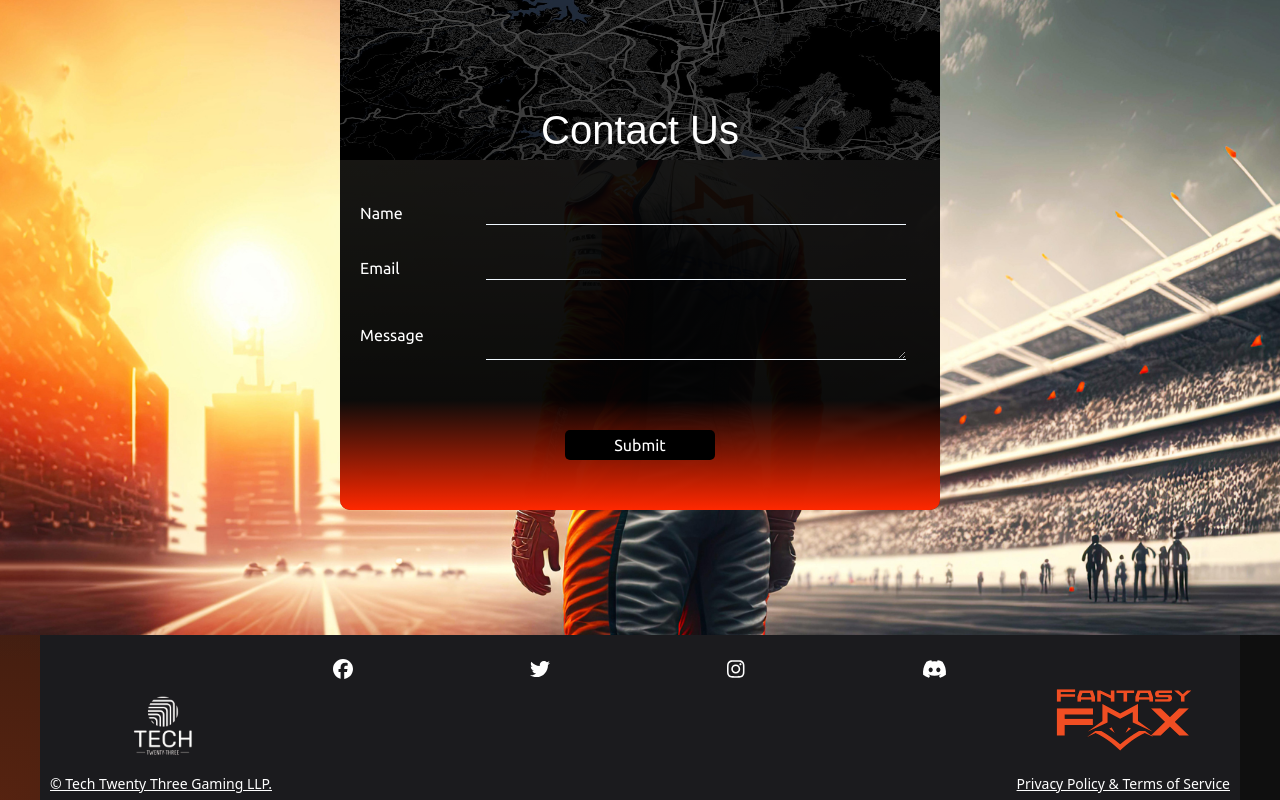
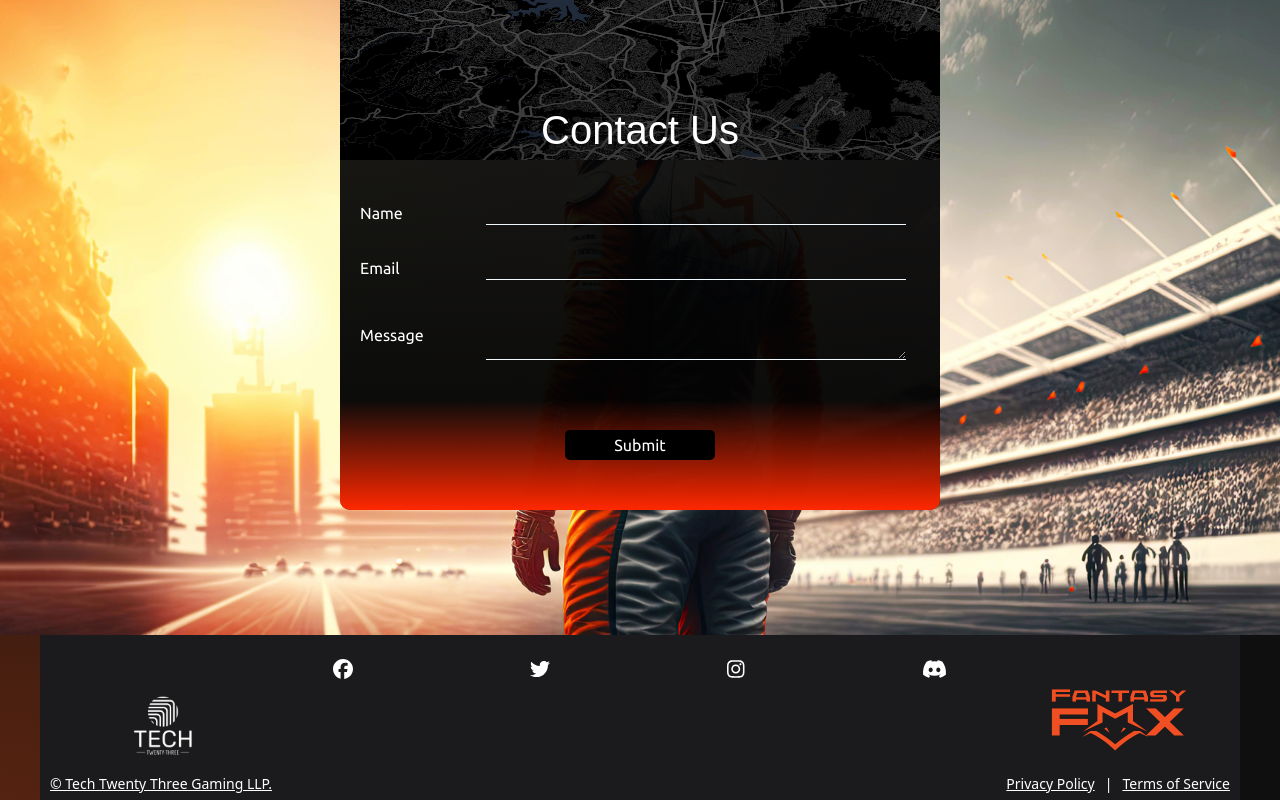
Before and after one commit to slycadelic/fantasy-fox-landing-page, a Next.js app: page /Contact in a window 1280 px wide. Shown: the part 165-965 px from the top of the page. Built offline with nearby package versions, Linux system fonts and the light colour scheme; a web font is replaced by a local one.

Commit message:
updated policies

```diff
--- a/components/Footer.js
+++ b/components/Footer.js
@@ -5,7 +5,6 @@ import Title from '../public/Title.png';
 import Tech23Logo from '../public/Tech23Logo.png';
 import { FontAwesomeIcon } from '@fortawesome/react-fontawesome';
 import { faFacebook, faTwitter, faInstagram, faDiscord } from '@fortawesome/free-brands-svg-icons';
-import DownloadLinks from './home/DownloadLinks';
 
 const Footer = () => {
     return (
@@ -48,9 +47,15 @@ const Footer = () => {
                                 height={80}
                             />
                         </Link>
-                        <a target='_blank' href='https://drive.google.com/file/d/1zS5HOZqJ9kxMqleY2IfDCroFsaqeUWtE/view?usp=sharing'>
-                            <span>Privacy Policy & Terms of Service</span>
-                        </a>
+                        <div>
+                            <a target='_blank' href='https://www.freeprivacypolicy.com/live/9b665689-ca3b-443c-9c64-95ab0f0f9c87'>
+                                <span>Privacy Policy</span>
+                            </a>
+                            <span style={{ textDecoration: 'none', padding: '0 10px' }}>|</span>
+                            <a target='_blank' href='https://app.websitepolicies.com/policies/view/21qzdqeo'>
+                                <span>Terms of Service</span>
+                            </a>
+                        </div>
                     </div>
                 </div>
             </div>
```
